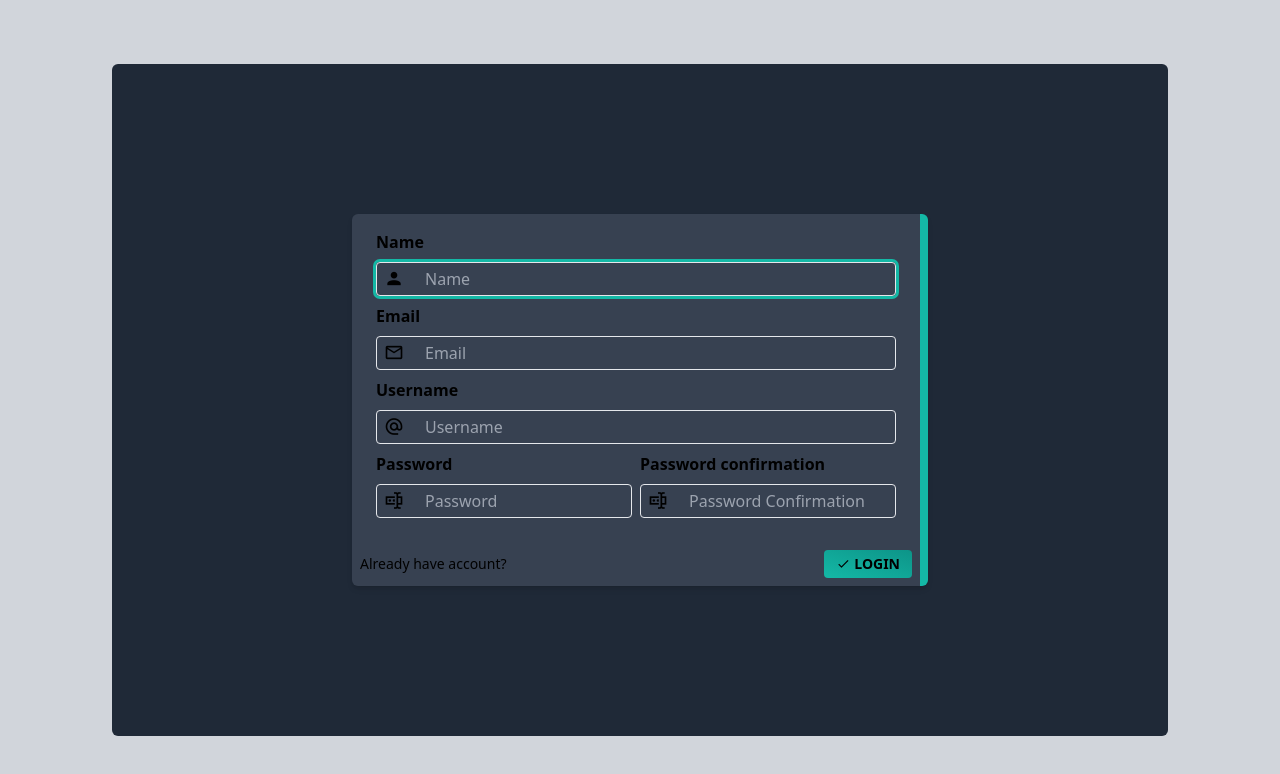
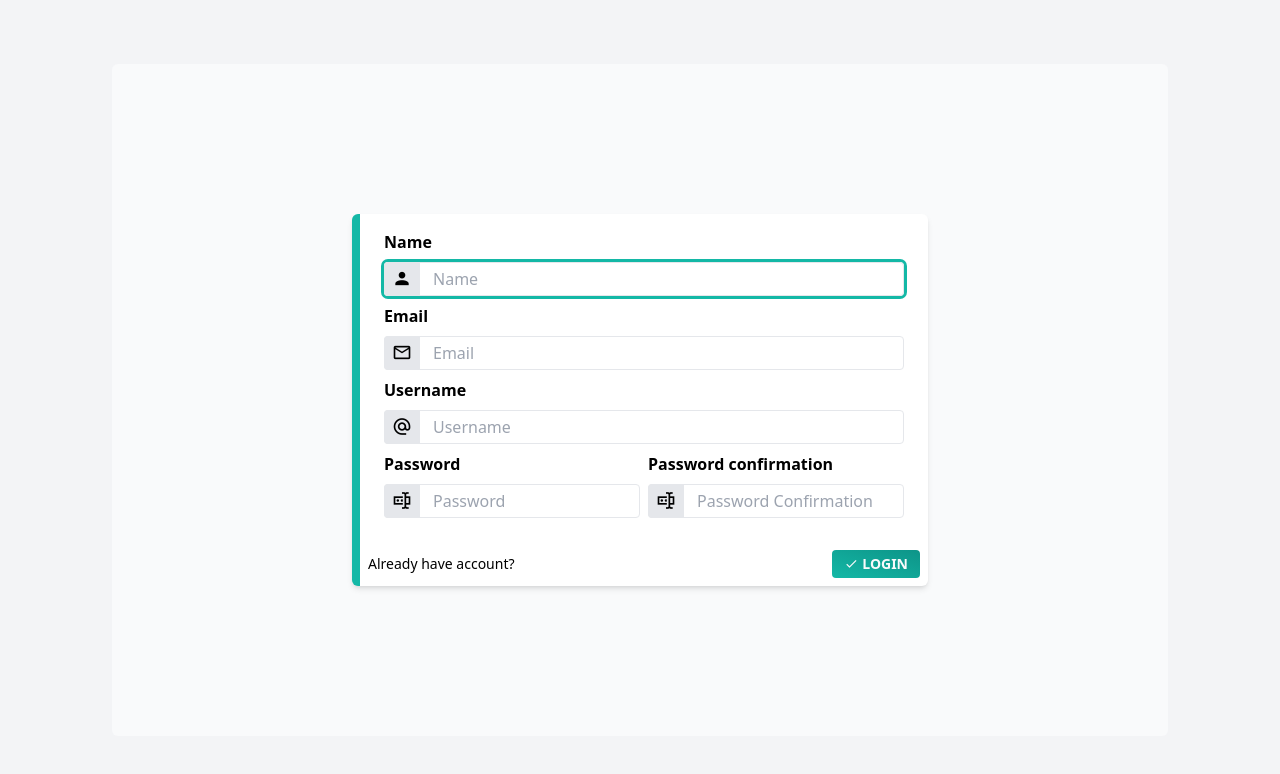
Before and after one commit to Geriano/template-frontend-vue, a Vue app: page /register in a window 1280 px wide. Shown: the top 774 px of the page. Built offline with nearby package versions, Linux system fonts and the light colour scheme.

Commit message:
configure styling in light mode

```diff
--- a/src/App.vue
+++ b/src/App.vue
@@ -38,13 +38,13 @@ onMounted(async () => {
 </script>
 
 <template>
-  <div class="bg-gray-300 dark:bg-gray-900 dark:text-gray-300 w-full h-screen">
+  <div class="bg-gray-100 dark:bg-gray-900 dark:text-gray-300 w-full h-screen">
     <Teleport to="head">
       <link rel="stylesheet" href="/vendors/css/icons.css">
     </Teleport>
 
     <Transition
-      enterFromClass="transition-all"
+      enterActiveClass="transition-all duration-300"
       leaveActiveClass="transition-all duration-700"
       leaveToClass="opacity-0"
     >
--- a/src/layouts/DashboardLayout.vue
+++ b/src/layouts/DashboardLayout.vue
@@ -64,7 +64,7 @@ onMounted(() => state.user.id || router.push('/login'))
         <i @click.prevent="open.dropdown = ! open.dropdown" :class="{ 'text-white -rotate-90': open.dropdown, 'text-gray-100': !open.dropdown }" class="mdi mdi-arrow-left-drop-circle text-2xl transition-all duration-[400ms] cursor-pointer"></i>
 
         <Transition name="slide-x">
-          <div v-if="open.dropdown" class="absolute top-10 right-0 w-52 flex flex-col space-y-1 bg-gray-200 dark:bg-gray-600 border border-gray-300 dark:border-gray-700 rounded-md shadow z-10">
+          <div v-if="open.dropdown" class="absolute top-10 right-0 w-52 flex flex-col space-y-1 bg-white dark:bg-gray-600 border border-gray-300 dark:border-gray-700 rounded-md shadow z-10">
             <div class="border-b border-gray-100 dark:border-gray-500 mx-2 mt-2"></div>
             <RouterLink to="profile" class="flex items-center space-x-1 px-3 py-2 hover:bg-gray-50 dark:hover:bg-gray-700 dark:hover:text-gray-100 rounded transition-all">
               <i class="mdi mdi-face-man"></i> <div class="lowercase first-letter:capitalize font-semibold">profile</div>
--- a/src/pages/Auth/Profile/Photo.vue
+++ b/src/pages/Auth/Profile/Photo.vue
@@ -50,7 +50,7 @@ const remove = async () => {
         <Button
           @click.prevent="$refs.input.click()"
           type="button"
-          class="dark:bg-gray-600"
+          class="bg-gray-600 hover:bg-gray-700 text-gray-50"
         >
           <i
             :class="{
@@ -70,7 +70,7 @@ const remove = async () => {
             @click.prevent="remove"
             v-if="user.profile_photo_url"
             type="button"
-            class="dark:bg-gray-600"
+            class="bg-gray-600 hover:bg-gray-700 text-gray-50"
           >
             <i class="mdi mdi-delete"></i>
             <div class="uppercase font-semibold text-sm">
--- a/src/pages/Auth/Register.vue
+++ b/src/pages/Auth/Register.vue
@@ -18,12 +18,6 @@ const form = new FormData({
   password: '',
   password_confirmation: '',
 })
-
-const setToken = (token, expiresAt) => {
-  axios.defaults.headers.common['Authorization'] = `Bearer ${token}`
-  state.token = token
-  localStorage.setItem('authorization', JSON.stringify({ token, expiresAt }))
-}
 
 const submit = async () => {
   try {
@@ -54,8 +48,8 @@ const submit = async () => {
 
 <template>
   <AuthLayout>
-    <div class="flex flex-col lg:flex-row items-center justify-evenly w-full h-full p-4 bg-gray-800 rounded-md">
-      <form @submit.prevent="submit" class="flex flex-col space-y-2 w-full max-w-xl bg-gray-700 rounded-md border-r-8 border-teal-500 border-solid shadow-md">
+    <div class="flex flex-col lg:flex-row items-center justify-evenly w-full h-full p-4 bg-gray-50 dark:bg-gray-800 rounded-md">
+      <form @submit.prevent="submit" class="flex flex-col space-y-2 w-full max-w-xl bg-white dark:bg-gray-700 rounded-md border-l-8 border-teal-500 border-solid shadow-md">
         <div class="flex flex-col space-y-2 px-6 py-4">
           <label for="name" class="lowercase first-letter:capitalize font-semibold">
             name
@@ -64,11 +58,10 @@ const submit = async () => {
           <div class="flex flex-col space-y-1">
             <div class="relative w-full">
               <div
-                @click.prevent="hidden = ! hidden"
-                class="absolute top-0 left-0 h-full flex items-center dark:bg-gray-600 rounded-l px-2 cursor-pointer"
+                class="absolute top-0 left-0 h-full flex items-center bg-gray-200 dark:bg-gray-600 rounded-l px-2"
                 :class="{ 'bg-red-500 dark:bg-red-500': form.errors.name }"
               >
-                <i class="mdi mdi-account text-xl transition-all duration-300" :class="!hidden && 'rotate-180'"></i>
+                <i class="mdi mdi-account text-xl transition-all duration-300"></i>
               </div>
               <input
                 v-model="form.name"
@@ -95,11 +88,10 @@ const submit = async () => {
           <div class="flex flex-col space-y-1">
             <div class="relative w-full">
               <div
-                @click.prevent="hidden = ! hidden"
-                class="absolute top-0 left-0 h-full flex items-center dark:bg-gray-600 rounded-l px-2 cursor-pointer"
+                class="absolute top-0 left-0 h-full flex items-center bg-gray-200 dark:bg-gray-600 rounded-l px-2"
                 :class="{ 'bg-red-500 dark:bg-red-500': form.errors.email }"
               >
-                <i class="mdi mdi-email-outline text-xl transition-all duration-300" :class="!hidden && 'rotate-180'"></i>
+                <i class="mdi mdi-email-outline text-xl transition-all duration-300"></i>
               </div>
               <input
                 v-model="form.email"
@@ -125,7 +117,7 @@ const submit = async () => {
           <div class="flex flex-col space-y-1">
             <div class="relative w-full">
               <div
-                class="absolute top-0 left-0 h-full flex items-center dark:bg-gray-600 rounded-l px-2"
+                class="absolute top-0 left-0 h-full flex items-center bg-gray-200 dark:bg-gray-600 rounded-l px-2"
                 :class="{ 'bg-red-500 dark:bg-red-500': form.errors.username }"
               >
                 <i class="mdi mdi-at text-xl"></i>
@@ -158,8 +150,11 @@ const submit = async () => {
                 <div class="relative w-full">
                   <div
                     @click.prevent="hidden = ! hidden"
-                    class="absolute top-0 left-0 h-full flex items-center dark:bg-gray-600 rounded-l px-2 cursor-pointer"
-                    :class="{ 'bg-red-500 dark:bg-red-500': form.errors.password }"
+                    class="absolute top-0 left-0 h-full flex items-center bg-gray-200 dark:bg-gray-600 rounded-l px-2 cursor-pointer"
+                    :class="{
+                      'bg-red-500 dark:bg-red-500': form.errors.password,
+                      'bg-orange-500 dark:bg-orange-500': !hidden,
+                    }"
                   >
                     <i class="mdi mdi-form-textbox-password text-xl transition-all duration-300" :class="!hidden && 'rotate-180'"></i>
                   </div>
@@ -167,8 +162,12 @@ const submit = async () => {
                     v-model="form.password"
                     :type="hidden ? 'password' : 'text'"
                     placeholder="password"
-                    class="bg-transparent w-full rounded focus:outline-none focus:ring ring-teal-500 border dark:border-gray-600 pl-12 py-1 transition-all"
-                    :class="{ 'ring-1 ring-red-500 border-red-500 dark:border-red-500': form.errors.password }"
+                    class="bg-transparent w-full border rounded focus:outline-none focus:ring pl-12 py-1 transition-all"
+                    :class="{
+                      'ring-1 ring-red-500 border-red-500 dark:border-red-500': form.errors.password,
+                      'ring-1 ring-orange-500 border-orange-500 dark:border-orange-500': !hidden,
+                      'ring-teal-500 dark:border-gray-600': hidden,
+                    }"
                     required
                   >
                 </div>
@@ -190,8 +189,11 @@ const submit = async () => {
                 <div class="relative w-full">
                   <div
                     @click.prevent="hidden = ! hidden"
-                    class="absolute top-0 left-0 h-full flex items-center dark:bg-gray-600 rounded-l px-2 cursor-pointer"
-                    :class="{ 'bg-red-500 dark:bg-red-500': form.errors.password_confirmation }"
+                    class="absolute top-0 left-0 h-full flex items-center bg-gray-200 dark:bg-gray-600 rounded-l px-2 cursor-pointer"
+                    :class="{
+                      'bg-red-500 dark:bg-red-500': form.errors.password_confirmation,
+                      'bg-orange-500 dark:bg-orange-500': !hidden,
+                    }"
                   >
                     <i class="mdi mdi-form-textbox-password text-xl transition-all duration-300" :class="!hidden && 'rotate-180'"></i>
                   </div>
@@ -199,8 +201,12 @@ const submit = async () => {
                     v-model="form.password_confirmation"
                     :type="hidden ? 'password' : 'text'"
                     placeholder="password confirmation"
-                    class="bg-transparent w-full rounded focus:outline-none focus:ring ring-teal-500 border dark:border-gray-600 pl-12 py-1 transition-all"
-                    :class="{ 'ring-1 ring-red-500 border-red-500 dark:border-red-500': form.errors.password_confirmation }"
+                    class="bg-transparent w-full border rounded focus:outline-none focus:ring pl-12 py-1 transition-all"
+                    :class="{
+                      'ring-1 ring-red-500 border-red-500 dark:border-red-500': form.errors.password_confirmation,
+                      'ring-1 ring-orange-500 border-orange-500 dark:border-orange-500': !hidden,
+                      'ring-teal-500 dark:border-gray-600': hidden,
+                    }"
                     required
                   >
                 </div>
@@ -227,8 +233,14 @@ const submit = async () => {
             class="px-3 py-1 rounded text-sm transition-all"
             type="submit"
           >
-            <div class="flex items-center space-x-1">
-              <i class="mdi mdi-check"></i>
+            <div class="flex items-center space-x-1 text-gray-50">
+              <i
+                :class="{
+                  'mdi-loading animate-spin': form.processing,
+                  'mdi-check': !form.processing,
+                }"
+                class="mdi transition-all"
+              />
               <p class="uppercase font-semibold">
                 login
               </p>
--- a/src/style.css
+++ b/src/style.css
@@ -7,7 +7,7 @@
 }
 
 .card {
-  @apply flex flex-col bg-white dark:bg-gray-700 rounded;
+  @apply flex flex-col bg-white dark:bg-gray-700 rounded border border-gray-200 dark:border-gray-800 shadow;
 }
 
 .card .header {
```
Also changed, not shown: src/pages/Auth/Login.vue (+23 -10 lines), src/pages/Auth/Profile.vue (+15 -15 lines).
